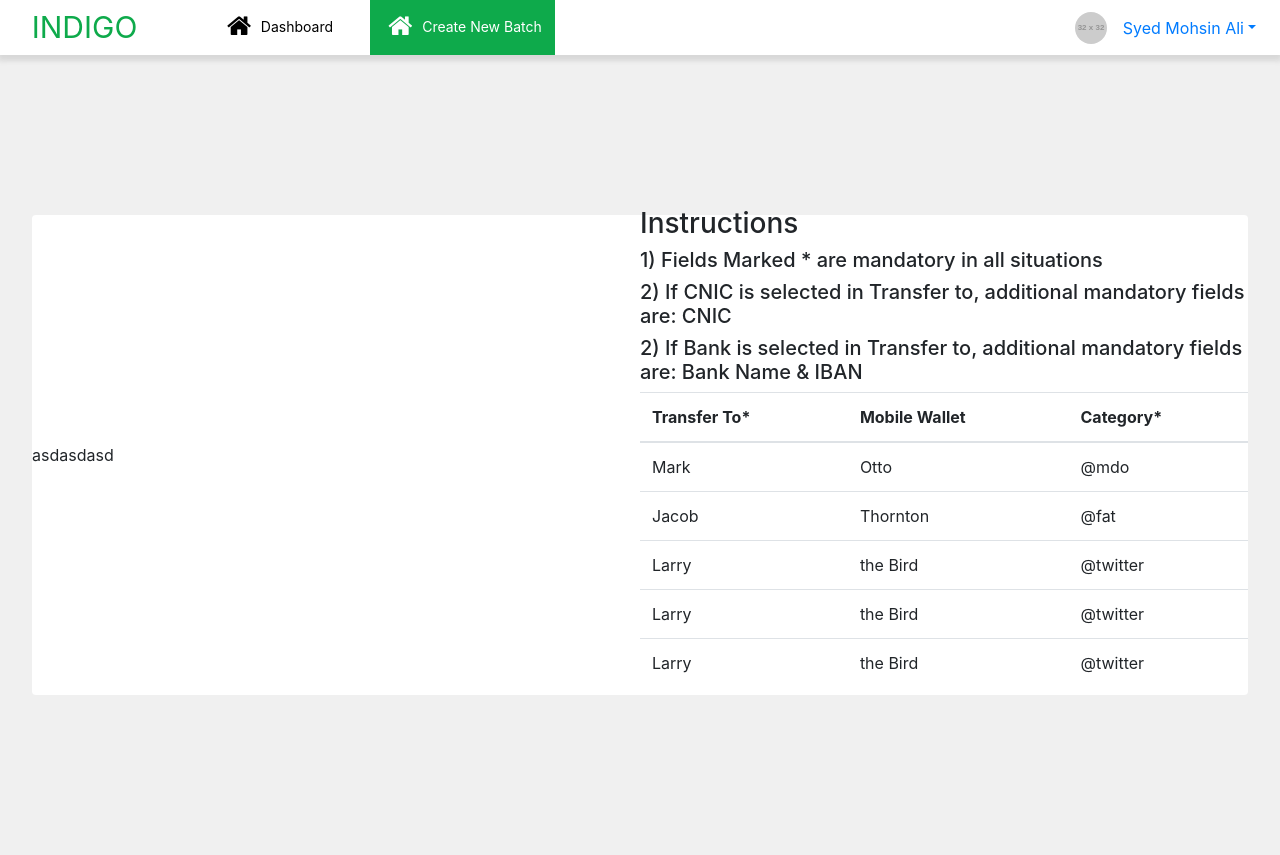
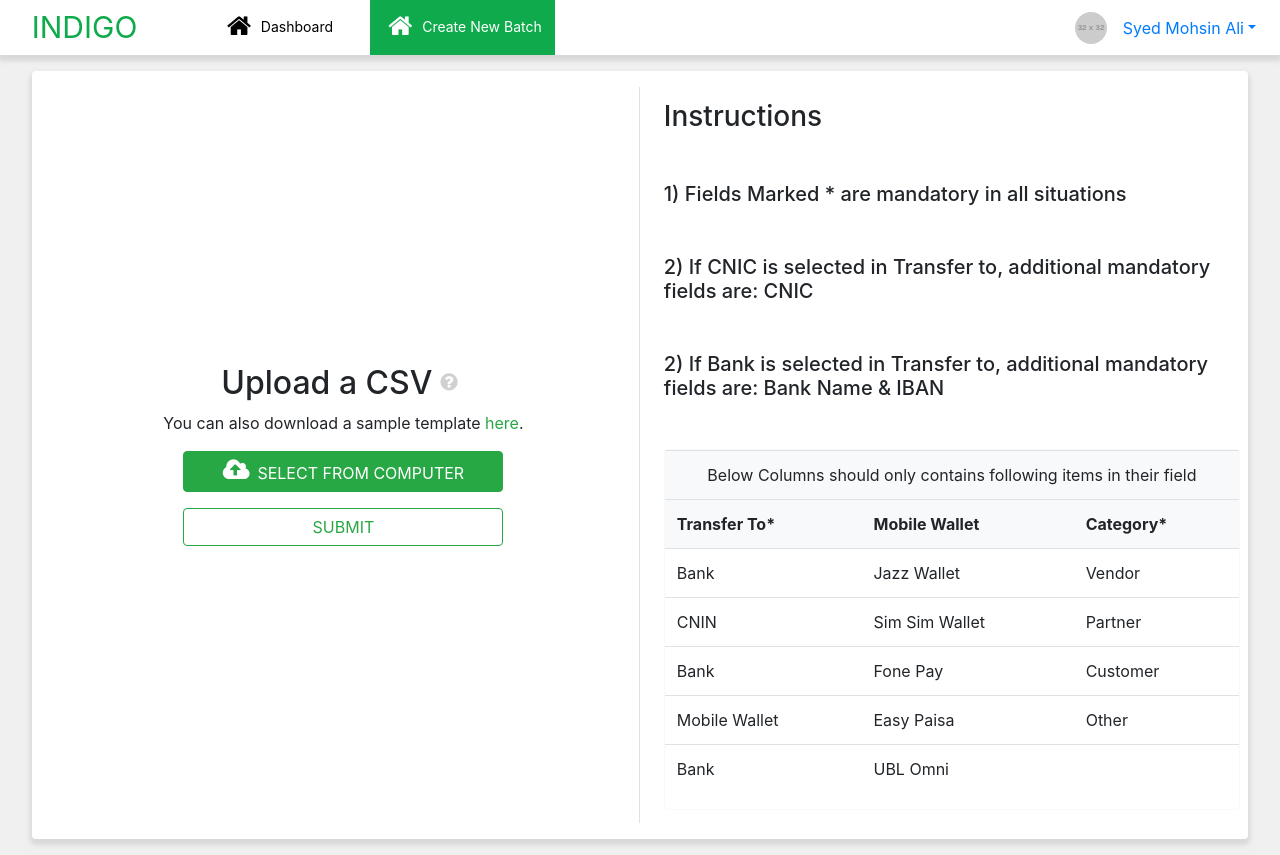
Before and after one commit to mohsinali95/csvuploader_react, a React (Create React App) app: page /create-batch in a window 1280 px wide. Built offline with nearby package versions, Linux system fonts and the light colour scheme.

Commit message:
create batch page complete

```diff
--- a/src/js/Pages/create-batch/create-batch.css
+++ b/src/js/Pages/create-batch/create-batch.css
@@ -0,0 +1,3 @@
+.btnWidth{
+    width: 20rem
+}
--- a/src/js/Pages/create-batch/create-batch.js
+++ b/src/js/Pages/create-batch/create-batch.js
@@ -1,16 +1,24 @@
 import React from 'react';
 import { connect } from 'react-redux';
+import Table from './table/table';
+import "./create-batch.css"
 
 class CreateBatch extends React.Component {
     render() {
         return (
-            <div className="d-flex justify-content-around align-items-center" style={{ height: "100vh"}} >
-                <div className="bg-white rounded d-flex flex-row align-items-center" style={{ height: "60%", width: '95%'}}>
-                    <div className="w-50">
-asdasdasd
+            <div className="d-flex justify-content-center" style={{ height: "100vh" }} >
+                <div className="bg-white rounded d-flex flex-row mt-3 mb-3 cardShadow" style={{ width: '95%' }}>
+                    <div className="w-50 d-flex flex-column border border-top-0 border-left-0 border-bottom-0 m-3 align-items-center  justify-content-center">
+                        <span className="row"><h2>Upload a CSV</h2><i class="fa fa-question-circle p-2" style={{color: '#d0d0d0',fontSize: 20}}></i></span>
+                        <p>You can also download a sample template <a className="stretched-link text-success" >here</a>.</p>
+                        <button className="btn btn-success btnWidth">
+                            <i className="fa fa-cloud-upload mr-2" style={{ fontSize: 25 }} ></i>SELECT FROM COMPUTER
+                        </button>
+                        <button className="btn btn-outline-success btnWidth mt-3">
+                            SUBMIT
+                        </button>
                     </div>
-                    <div className="w-50  d-flex flex-column  align-items-center  justify-content-between">
-                        <div className="media-body d-flex flex-column  justify-content-around">
+                    <div className="w-50 d-flex flex-column justify-content-around  p-2">
                         <h3>Instructions</h3>
                         <h5>
                             1) Fields Marked * are mandatory in all situations
@@ -21,43 +29,7 @@ asdasdasd
                         <h5>
                             2) If Bank is selected in Transfer to, additional mandatory fields are: Bank Name & IBAN
                             </h5>
-                        </div>
-                        <table class="table">
-                            <thead>
-                                <tr>
-                                <th scope="col">Transfer To*</th>
-                                <th scope="col">Mobile Wallet</th>
-                                <th scope="col">Category*</th>
-                                </tr>
-                            </thead>
-                            <tbody>
-                                <tr>
-                                <td>Mark</td>
-                                <td>Otto</td>
-                                <td>@mdo</td>
-                                </tr>
-                                <tr>
-                                <td>Jacob</td>
-                                <td>Thornton</td>
-                                <td>@fat</td>
-                                </tr>
-                                <tr>
-                                <td>Larry</td>
-                                <td>the Bird</td>
-                                <td>@twitter</td>
-                                </tr>
-                                <tr>
-                                <td>Larry</td>
-                                <td>the Bird</td>
-                                <td>@twitter</td>
-                                </tr>
-                                <tr>
-                                <td>Larry</td>
-                                <td>the Bird</td>
-                                <td>@twitter</td>
-                                </tr>
-                            </tbody>
-                        </table>
+                        <Table></Table>
                     </div>
                 </div>
             </div>
--- /dev/null
+++ b/src/js/Pages/create-batch/table/table.css
@@ -0,0 +1,3 @@
+.tableBorder{
+    border-radius: 5px
+}
--- /dev/null
+++ b/src/js/Pages/create-batch/table/table.js
@@ -0,0 +1,63 @@
+import React, { Component } from 'react';
+import "./table.css"
+class Table extends Component {
+    constructor(props) {
+        super(props);
+        this.state = {}
+    }
+    render() {
+        return (
+            <div className="border border-light tableBorder">
+
+
+                <table className="table">
+                    <tr className="bg-light" >
+                        <td colSpan="3" className="text-center">
+                            Below Columns should only contains following items in their field
+                        </td>
+                    </tr>
+
+                    <tr className="bg-light">
+                        <th scope="col">Transfer To*</th>
+                        <th scope="col">Mobile Wallet</th>
+                        <th scope="col">Category*</th>
+                    </tr>
+                    <tbody>
+                        <tr>
+                            <td>Bank</td>
+                            <td>Jazz Wallet</td>
+                            <td>Vendor</td>
+                        </tr>
+                        <tr>
+                            <td>CNIN</td>
+                            <td>Sim Sim Wallet</td>
+                            <td>Partner</td>
+                        </tr>
+                        <tr>
+                            <td>Bank</td>
+                            <td>Fone Pay</td>
+                            <td>Customer</td>
+                        </tr>
+                        <tr>
+                            <td>Mobile Wallet</td>
+                            <td>Easy Paisa</td>
+                            <td>Other</td>
+                        </tr>
+                        <tr>
+                            <td>Bank</td>
+                            <td>UBL Omni</td>
+                            <td></td>
+                        </tr>
+                    </tbody>
+                </table>
+
+
+
+
+            </div>
+
+        );
+    }
+}
+
+export default Table;
```
Lines whose indentation alone changed are shown as unchanged.
